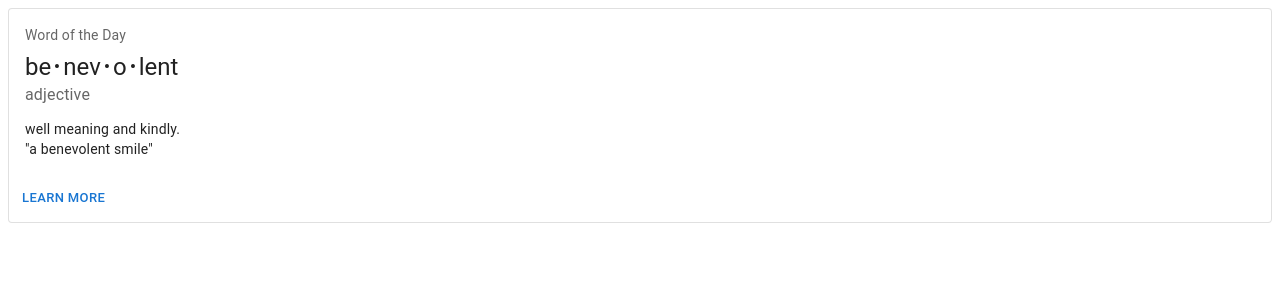
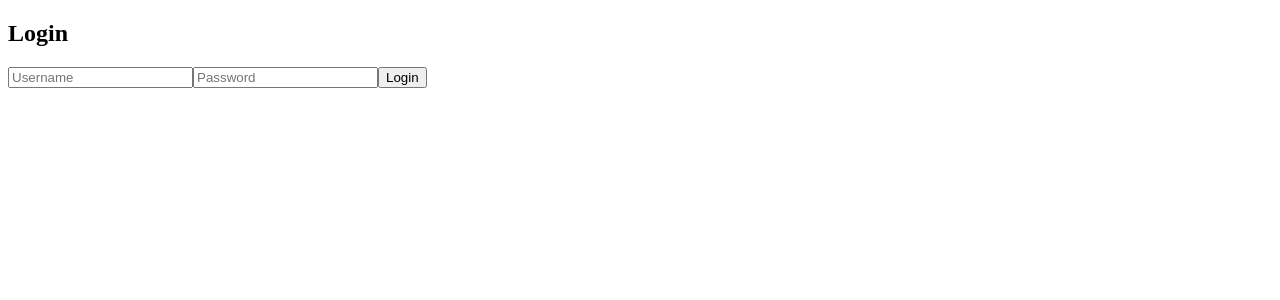
Before and after one commit to Alarm24/Paotung, a React (Create React App) app in the folder frontend/: page / in a window 1280 px wide. Shown: the top 300 px of the page. Built offline with nearby package versions, Linux system fonts and the light colour scheme.

Commit message:
ChangeAdd

```diff
--- a/frontend/package.json
+++ b/frontend/package.json
@@ -9,6 +9,7 @@
     "@testing-library/jest-dom": "^5.17.0",
     "@testing-library/react": "^13.4.0",
     "@testing-library/user-event": "^13.5.0",
+    "axios": "^1.5.1",
     "react": "^18.2.0",
     "react-dom": "^18.2.0",
     "react-scripts": "^5.0.1",
--- a/frontend/src/App.js
+++ b/frontend/src/App.js
@@ -1,12 +1,13 @@
 import "./App.css";
-import OutlinedCard from "./Component/CardComponent.js";
+// import OutlinedCard from "./Component/CardComponent.js";
+import Login from "./Login";
 
 function App() {
-  return <OutlinedCard />;
-}
-
-function Login() {
-  return <div></div>;
+  return (
+    <>
+      <Login />
+    </>
+  );
 }
 
 export default App;
--- a/frontend/src/Login.js
+++ b/frontend/src/Login.js
@@ -11,8 +11,8 @@ function Login() {
     e.preventDefault();
     try {
       const response = await axios.post("http://localhost:5050/login", {
-        username,
-        password,
+        user: username,
+        pass: password,
       });
       console.log(response.data);
     } catch (error) {
```
Also changed, not shown: 2 other files (tests, documents, lock files or other folders).
